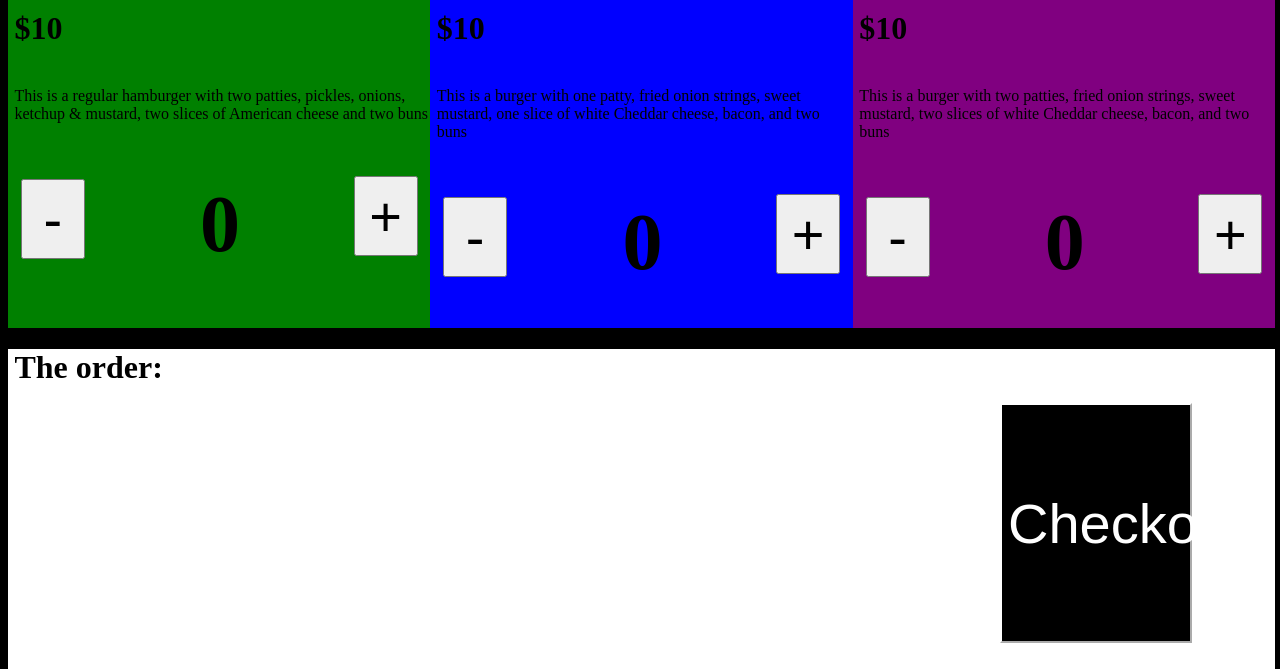
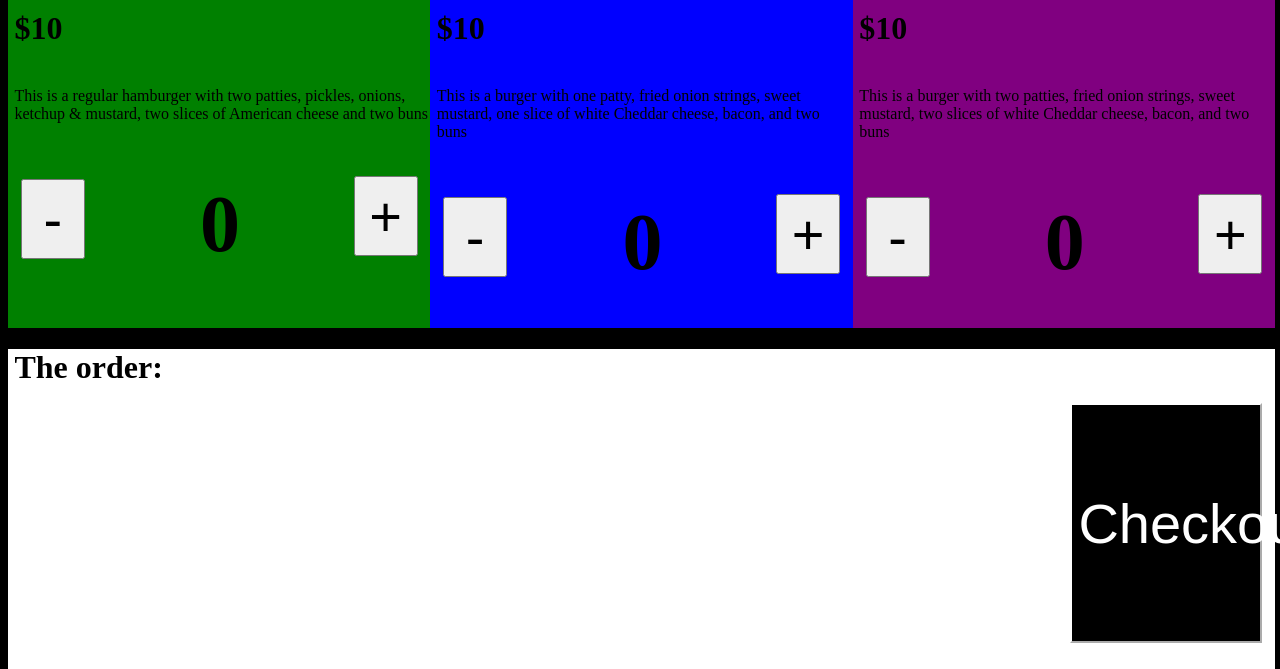
Before and after one commit to isaseg/Restaurant-stuff, a plain HTML site: page index.html in a window 1280 px wide. Shown: the part 880-1549 px from the top of the page. Drawn offline with nearby package versions, Linux system fonts and the light colour scheme.

Commit message:
Update index.html

```diff
--- a/index.html
+++ b/index.html
@@ -301,7 +301,7 @@
         font-size: 10vh;
       }
       #checkout {
-        margin-left: 77.5vw;
+        margin-left: 83vw;
         margin-top: -5vh;
         border-color: white;
         width: 15vw;
```
